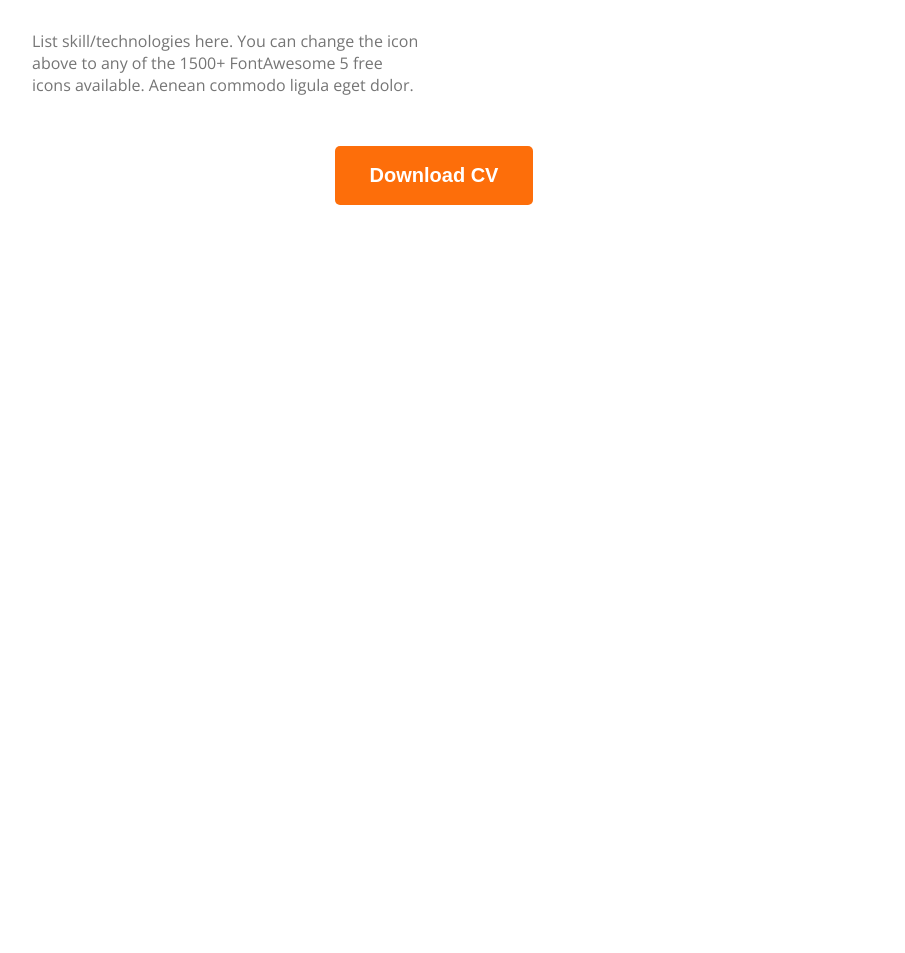
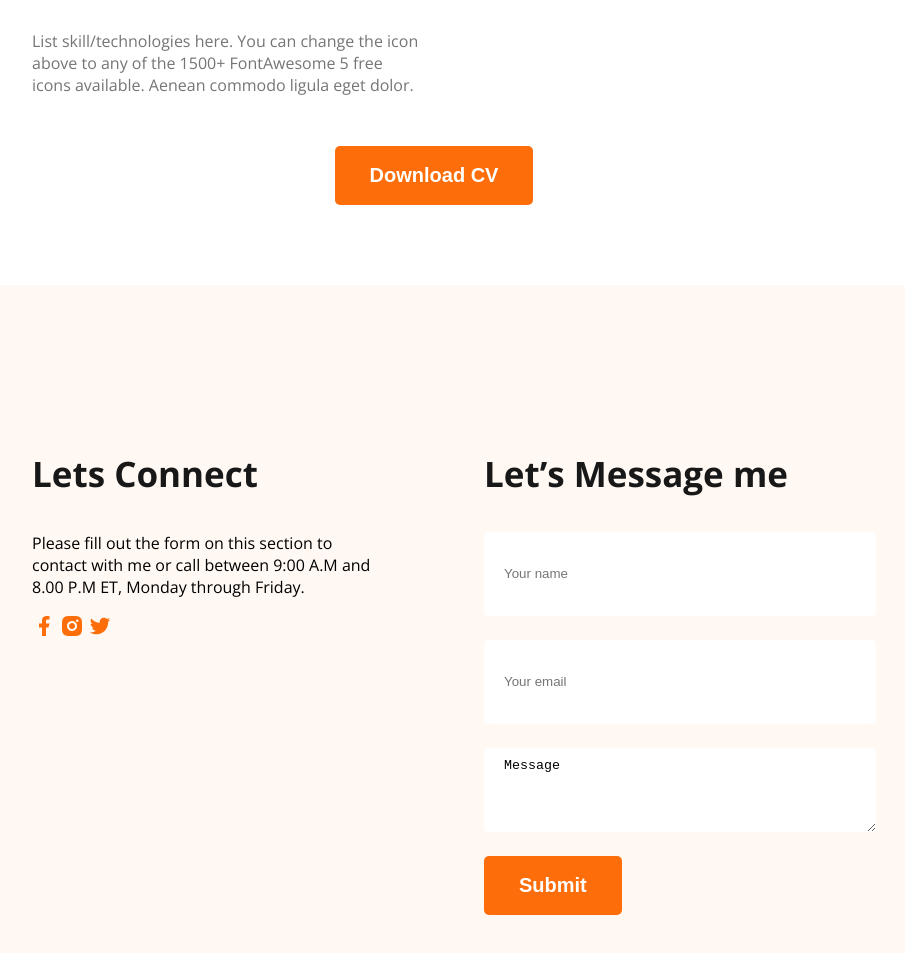
Before and after one commit to Radowan07/web-dev-portfolio1, a plain HTML site: page index.html in a window 1280 px wide. Shown: the part 3105-4058 px from the top of the page, without its empty margins (206-1111 px from the left). Before the commit the page ends 3398 px from the top, so only its background shows below. Drawn offline with nearby package versions, Linux system fonts and the light colour scheme.

Commit message:
hlw take it

```diff
--- a/index.html
+++ b/index.html
@@ -144,8 +144,24 @@
         </div>
         </section>
      </main>
-    <footer>
+    <footer class="secondary-bg">
+        <div class="footer-column">
+            <h3 class="section-title">Lets Connect</h3>
+            <p>Please fill out the form on this section to contact with me or call between 9:00 A.M and 8.00 P.M ET, Monday through Friday.</p>
+            <a href=""><img src="images/icons/facebook.png" alt=""></a>
+            <a href=""><img src="images/icons/insta.png" alt=""></a>
+            <a href=""><img src="images/icons/twitter.png" alt=""></a>
 
+        </div>
+        <div class="footer-column">
+            <h3 class="section-title">Let’s Message me</h3>
+            <from action="">
+                <input type="text" name="" id="" placeholder="Your name">
+                <input type="email" name="" id="" placeholder="Your email">
+                <textarea name="" id="" cols="50" rows="50">Message</textarea>
+                <input class="btn-design" type="Submit" value="Submit">
+            </from>
+        </div>
     </footer>
 </body>
 
--- a/styles/portfolio.css
+++ b/styles/portfolio.css
@@ -166,3 +166,23 @@ nav li a{
 .text-center{
   margin-top: 50px;
 }
+ /* footer-section */
+ footer {
+  padding: 130px 230px;
+  display: flex;
+  gap: 100px;
+
+ }
+ .footer-column{
+  width: 50%;
+ }
+footer input[type="text"], input[type="email"],footer textarea{
+height: 64px;
+width: 100%;
+border-radius: 5px;
+background-color: white;
+display: block;
+padding: 10px 20px;
+margin-bottom: 24px;
+border: none;
+}
```
